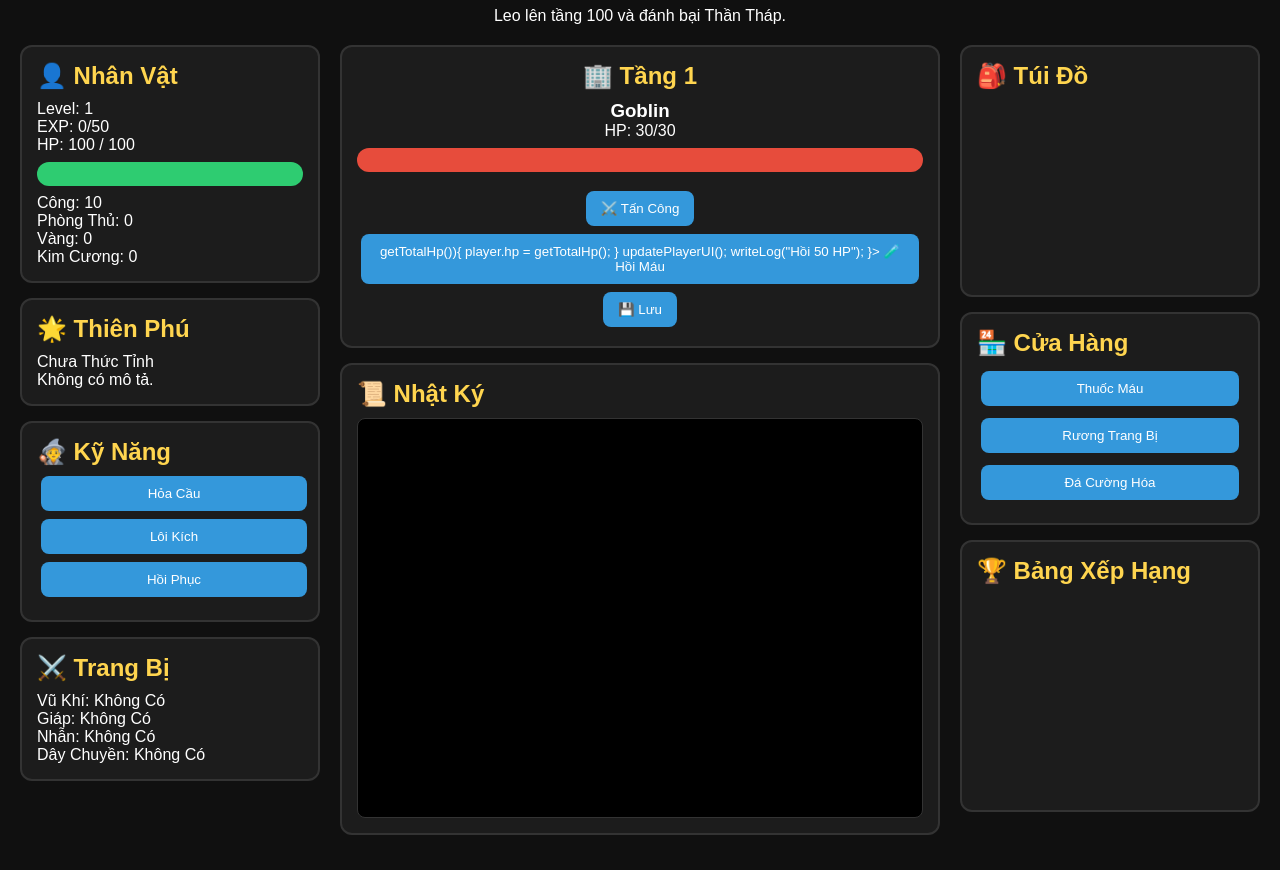
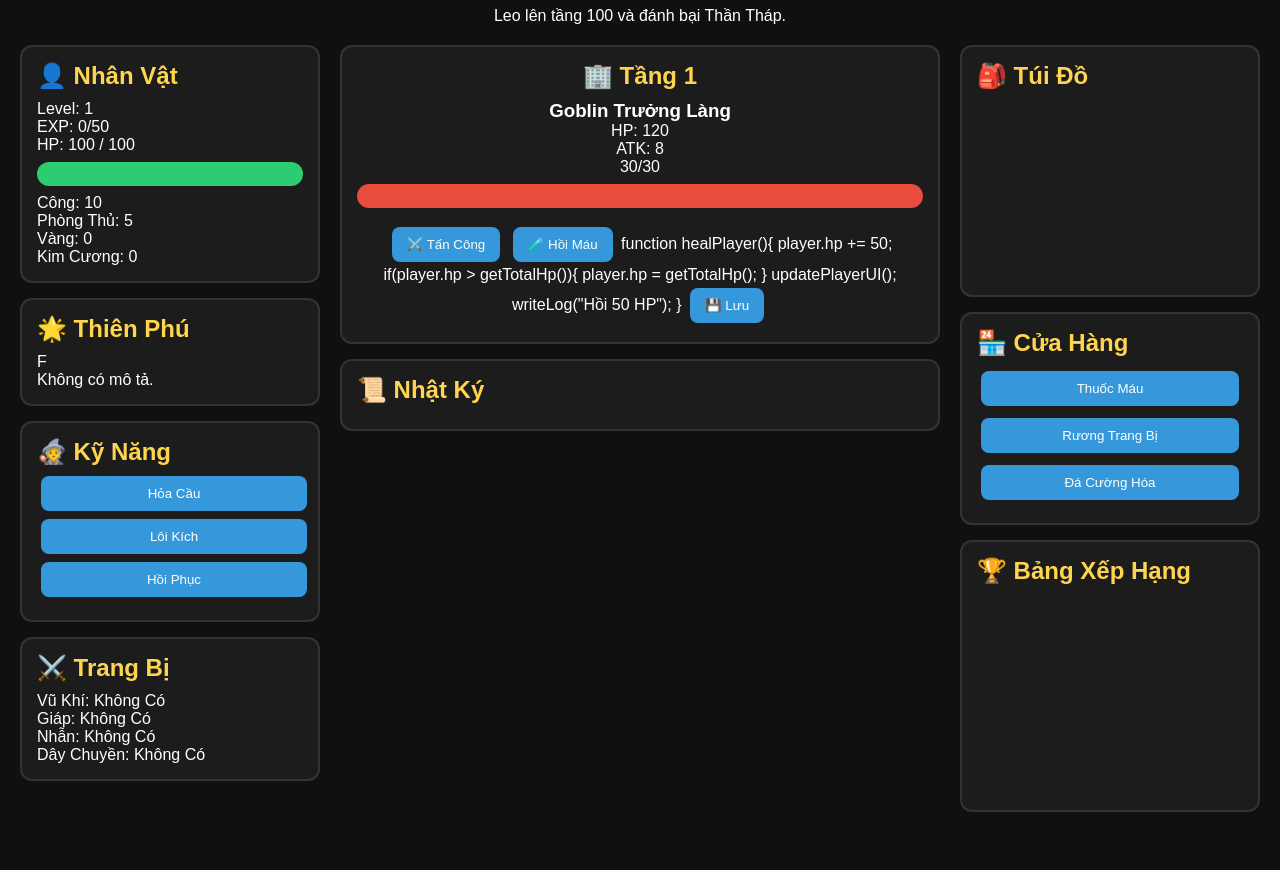
Before and after one commit to duongmains-byte/toa-nha-100-tang, a plain HTML site: page index.html in a window 1280 px wide. Shown: the part 61-931 px from the top of the page. After the commit the page ends 908 px from the top, so only its background shows below. Drawn offline with Linux system fonts and the light colour scheme.

Commit message:
Add files via upload

```diff
--- a/index.html
+++ b/index.html
@@ -26,7 +26,7 @@
 <section class="card">
 <h2>👤 Nhân Vật</h2>
 
-<p>Level: <span id="level">1</span></p>
+<p>Level: <span id="playerLevel">1</span></p>
 <p>EXP: <span id="exp">0</span>/<span id="needExp">50</span></p>
 
 <p>HP:
@@ -38,15 +38,15 @@
 </div>
 
 <p>Công:
-<span id="atk">10</span>
+<span id="playerAtk">10</span>
 </p>
 
 <p>Phòng Thủ:
-<span id="def">0</span>
+<span id="playerDef">0</span>
 </p>
 
 <p>Vàng:
-<span id="gold">0</span>
+<span id="playerGold">0</span>
 </p>
 
 <p>Kim Cương:
@@ -58,7 +58,7 @@
 <h2>🌟 Thiên Phú</h2>
 
 <p>
-<span id="talentName">
+<span id="playerTalent">
 Chưa Thức Tỉnh
 </span>
 </p>
@@ -125,16 +125,19 @@ Không Có
 
 <h2>
 🏢 Tầng
-<span id="floor">1</span>
+<span id="playerFloor">1</span>
 </h2>
 
-<h3 id="monsterName">
+<h3 id="bossName">
 Goblin
 </h3>
 
 <p>
 HP:
-<span id="monsterHp">
+<span id="bossHp">
+<p>ATK:
+<span id="bossAtk">0</span>
+</p>
 30/30
 </span>
 </p>
@@ -149,7 +152,10 @@ HP:
 ⚔️ Tấn Công
 </button>
 
-<button function healPlayer(){
+<button onclick="healPlayer()">
+🧪 Hồi Máu
+</button>
+function healPlayer(){
 
 player.hp += 50;
 
@@ -161,9 +167,7 @@ HP:
 
 writeLog("Hồi 50 HP");
 
-}>
-🧪 Hồi Máu
-</button>
+}
 
 <button onclick="saveGame()">
 💾 Lưu
@@ -177,7 +181,7 @@ HP:
 
 <h2>📜 Nhật Ký</h2>
 
-<div id="log">
+<div id="battleLog">
 
 </div>
 
@@ -243,6 +247,8 @@ Rương Trang Bị
 
 <script src="skills.js"></script>
 
+<script src="talent.js"></script>
+
 <script src="game.js"></script>
 
 </body>
```
Lines whose indentation alone changed are shown as unchanged.
